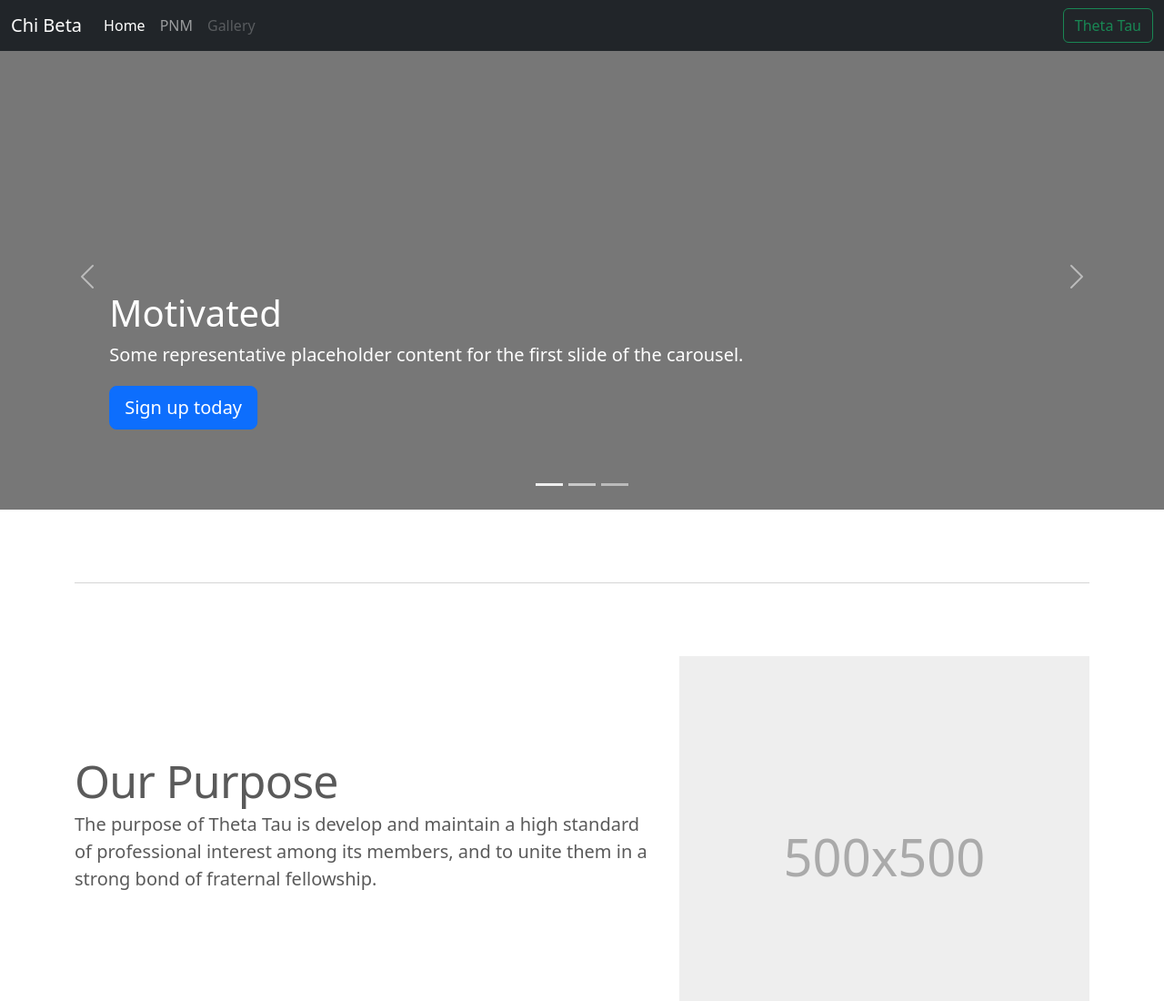
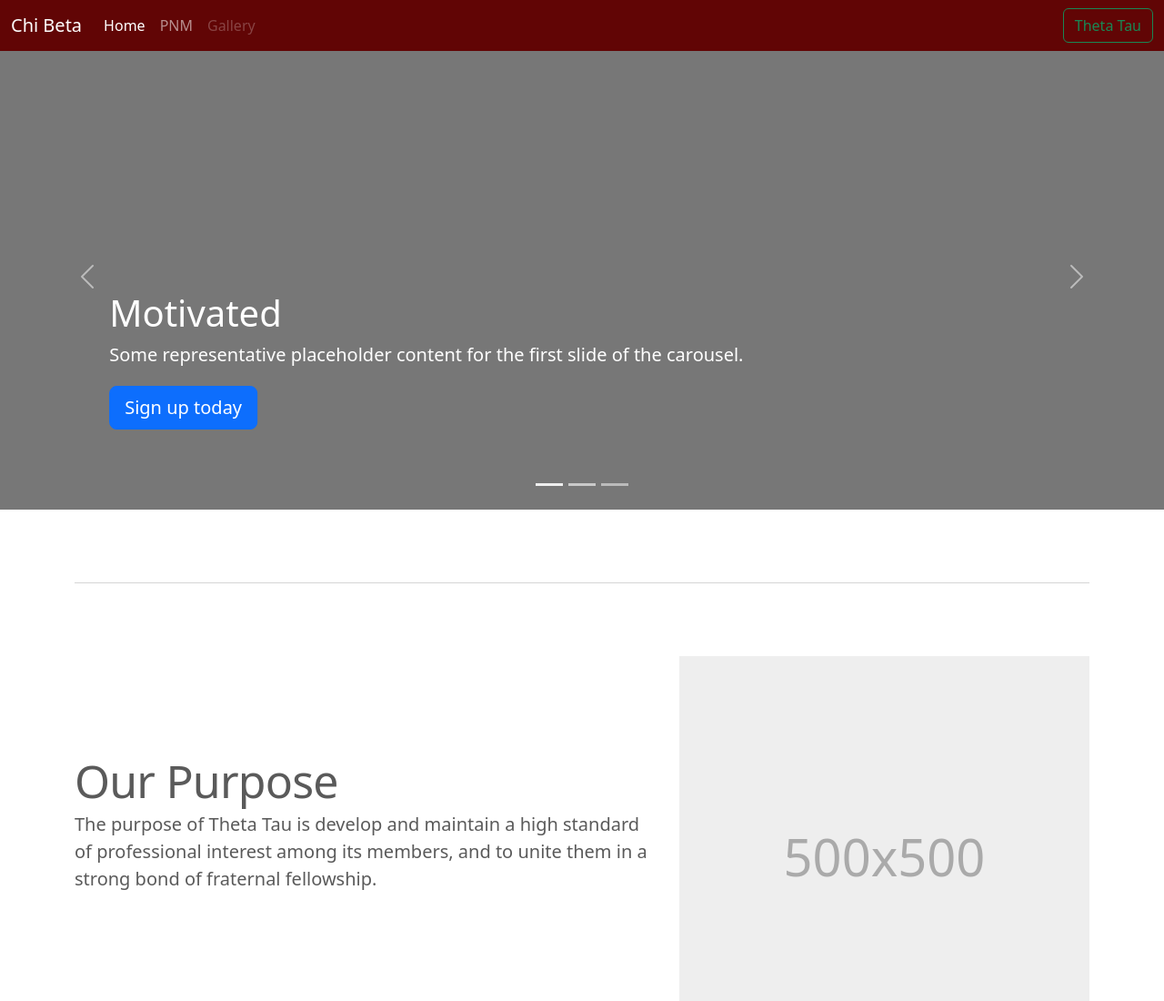
Before and after one commit to Rrucha/Chibeta, a plain HTML site: page Main Page/index.html in a window 1280 px wide. Shown: the top 1100 px of the page at 91% size. Drawn offline with nearby package versions, Linux system fonts and the light colour scheme.

Commit message:
changed color of navbar
changed color to red

```diff
--- a/Main Page/carousel.css
+++ b/Main Page/carousel.css
@@ -8,6 +8,10 @@ body {
   color: #5a5a5a;
 }
 
+
+.navbar {
+  background-color: #610505 !important;
+}
 
 /* CUSTOMIZE THE CAROUSEL
 -------------------------------------------------- */
--- a/Main Page/carousel.rtl.css
+++ b/Main Page/carousel.rtl.css
@@ -7,6 +7,9 @@ body {
   padding-bottom: 3rem;
   color: #5a5a5a;
 }
+
+
+
 
 
 /* CUSTOMIZE THE CAROUSEL
```
